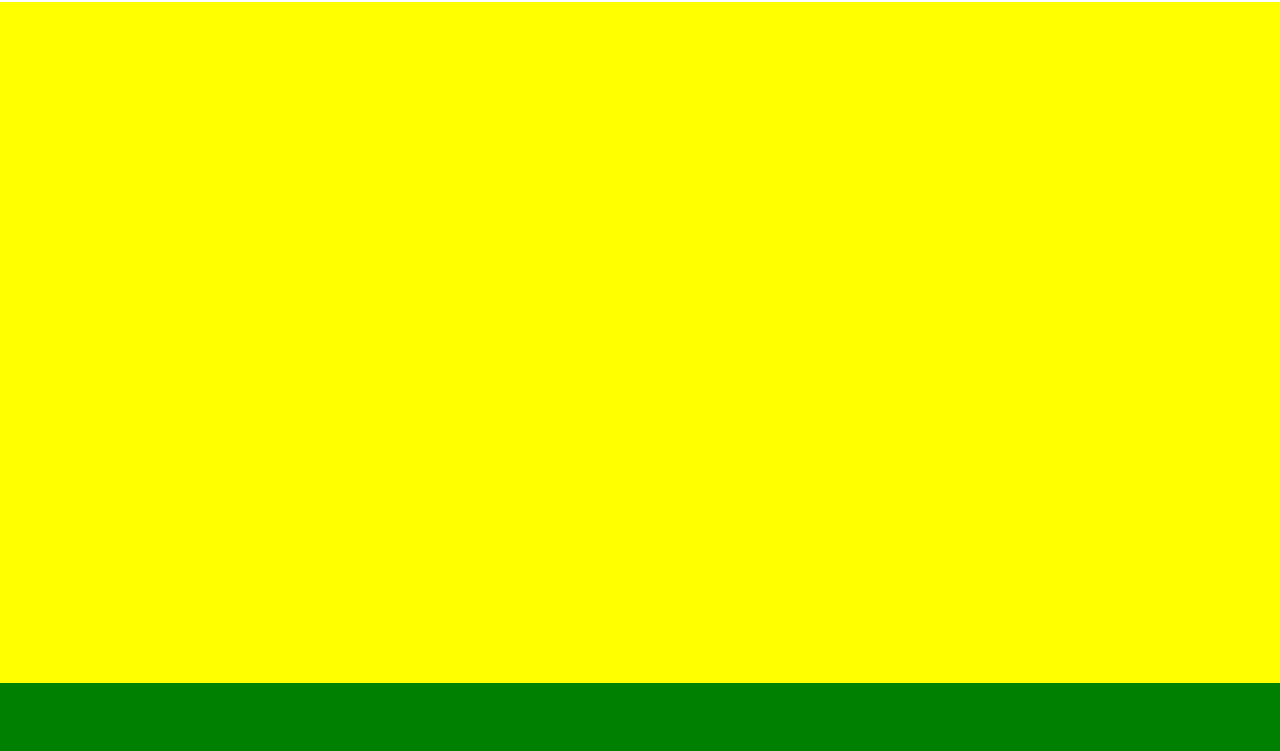
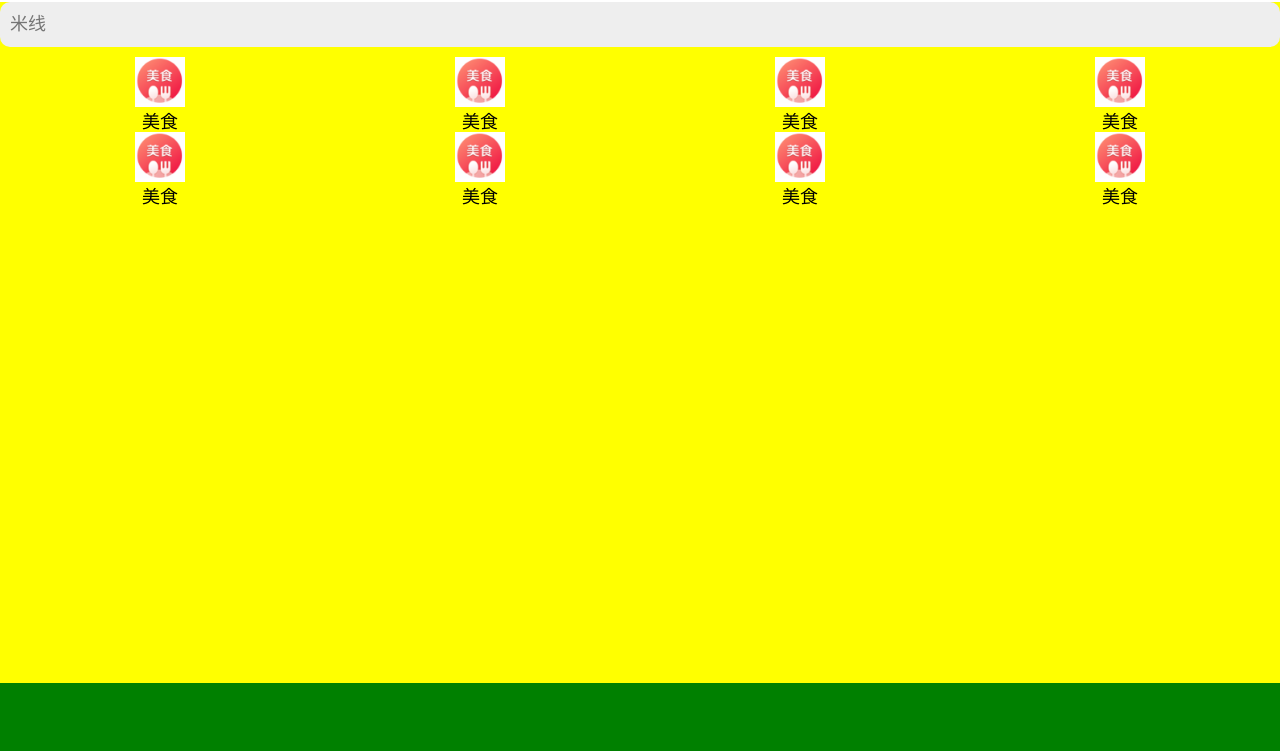
Before and after one commit to yanhuifen/zy1, a plain HTML site: page src/index.html in a window 1280 px wide. Shown: the part 49-800 px from the top of the page. Drawn offline with Linux system fonts and the light colour scheme.

```diff
--- a/src/index.html
+++ b/src/index.html
@@ -15,7 +15,43 @@
             <p>美团外卖</p>
             <p><img src="img/headerright.PNG" alt=""></p>
         </header>
-        <section></section>
+        <section>
+            <input type="text" placeholder="米线">
+            <div class="all">
+                <dl>
+                    <dt><img src="img/tu1.PNG" alt=""></dt>
+                    <dd>美食</dd>
+                </dl>
+                <dl>
+                    <dt><img src="img/tu1.PNG" alt=""></dt>
+                    <dd>美食</dd>
+                </dl>
+                <dl>
+                    <dt><img src="img/tu1.PNG" alt=""></dt>
+                    <dd>美食</dd>
+                </dl>
+                <dl>
+                    <dt><img src="img/tu1.PNG" alt=""></dt>
+                    <dd>美食</dd>
+                </dl>
+                <dl>
+                    <dt><img src="img/tu1.PNG" alt=""></dt>
+                    <dd>美食</dd>
+                </dl>
+                <dl>
+                    <dt><img src="img/tu1.PNG" alt=""></dt>
+                    <dd>美食</dd>
+                </dl>
+                <dl>
+                    <dt><img src="img/tu1.PNG" alt=""></dt>
+                    <dd>美食</dd>
+                </dl>
+                <dl>
+                    <dt><img src="img/tu1.PNG" alt=""></dt>
+                    <dd>美食</dd>
+                </dl>
+            </div>
+        </section>
         <footer></footer>
     </div>
 </body>
--- a/src/scss/style.scss
+++ b/src/scss/style.scss
@@ -28,6 +28,37 @@
             height: 100%;
             overflow: auto;
             background: yellow;
+            input {
+                width: 100%;
+                height: pxTorem(45px);
+                background: #eee;
+                border-radius: 10px;
+                padding: 0 pxTorem(10px);
+                @include sizing;
+            }
+            .all {
+                width: 100%;
+                height: pxTorem(150px);
+                margin: pxTorem(10px) 0;
+                @include sizing;
+                @include box_flex;
+                @include flexWrap;
+                dl {
+                    width: 25%;
+                    height: pxTorem(50px);
+                    @include box_flex;
+                    @include direction(column);
+                    @include align;
+                    dt {
+                        width: 50px;
+                        height: 50px;
+                        img {
+                            width: 100%;
+                            height: 100%;
+                        }
+                    }
+                }
+            }
         }
         footer {
             width: 100%;
```
Also changed, not shown: src/css/style.css, src/css/style.min.css. Lines whose indentation alone changed are shown as unchanged.
